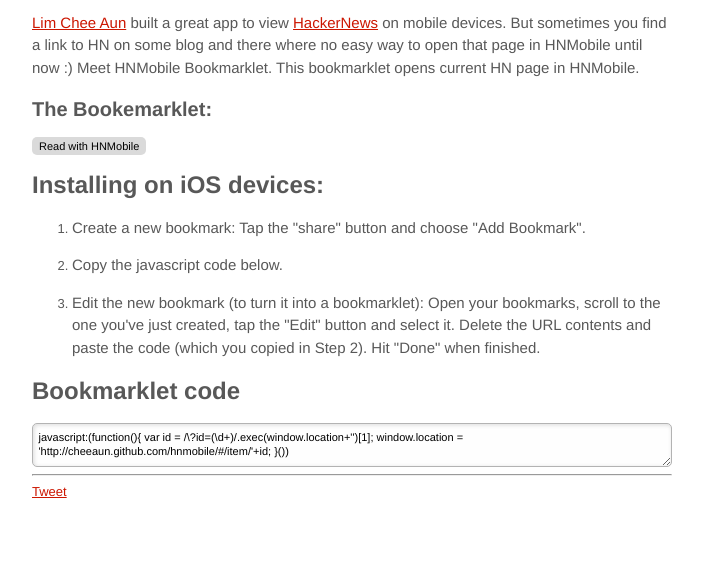
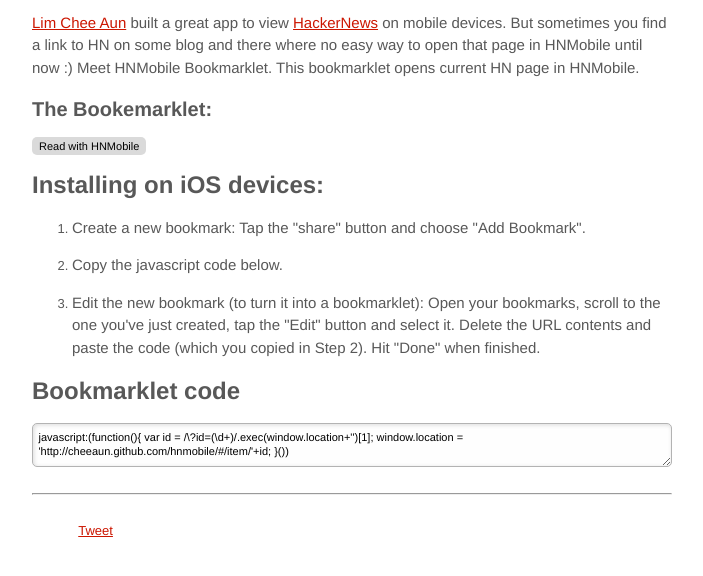
Before and after one commit to neocoder/hnmbookmarklet, a plain HTML site: page index.html in a window 1280 px wide. Shown: the part 112-688 px from the top of the page, without its empty margins (288-991 px from the left). Drawn offline with Linux system fonts and the light colour scheme.

Commit message:
social block styling

```diff
--- a/index.html
+++ b/index.html
@@ -53,6 +53,16 @@
 			box-shadow: inset 1px 1px 4px #DADADA;
 			outline: none;
 		}
+
+		hr {
+			margin: 2em 0;
+		}
+
+		.buttons > div {
+			display: inline-block;
+			margin-left: 1em;
+		}
+
 	</style>
 
 </head>
@@ -107,12 +117,19 @@
 	<textarea class="code">javascript:(function(){ var id = /\?id=(\d+)/.exec(window.location+'')[1]; window.location = 'http://cheeaun.github.com/hnmobile/#/item/'+id; }())</textarea>
 
 	<hr>
-	<g:plusone size="medium"></g:plusone>
-	<div class="fb-like" data-href="http://neocoder.github.com/hnmbookmarklet/" data-send="false" data-layout="button_count" data-width="450" data-show-faces="true"></div>
-	<a href="https://twitter.com/share" class="twitter-share-button" data-text="HackerNews mobile bookmarklet" data-via="neocoder">Tweet</a>
+
+	<div class="buttons">
+		<div>
+			<div class="fb-like" data-href="http://neocoder.github.com/hnmbookmarklet/" data-send="false" data-layout="button_count" data-width="450" data-show-faces="true"></div>
+		</div>
+		<div>
+			<g:plusone size="medium"></g:plusone>
+		</div>
+		<div>
+			<a href="https://twitter.com/share" class="twitter-share-button" data-text="HackerNews mobile bookmarklet" data-via="neocoder">Tweet</a>
+		</div>
+	</div>
 
 	<script>!function(d,s,id){var js,fjs=d.getElementsByTagName(s)[0];if(!d.getElementById(id)){js=d.createElement(s);js.id=id;js.src="//platform.twitter.com/widgets.js";fjs.parentNode.insertBefore(js,fjs);}}(document,"script","twitter-wjs");</script>
-
-
 </body>
 </html>
```
